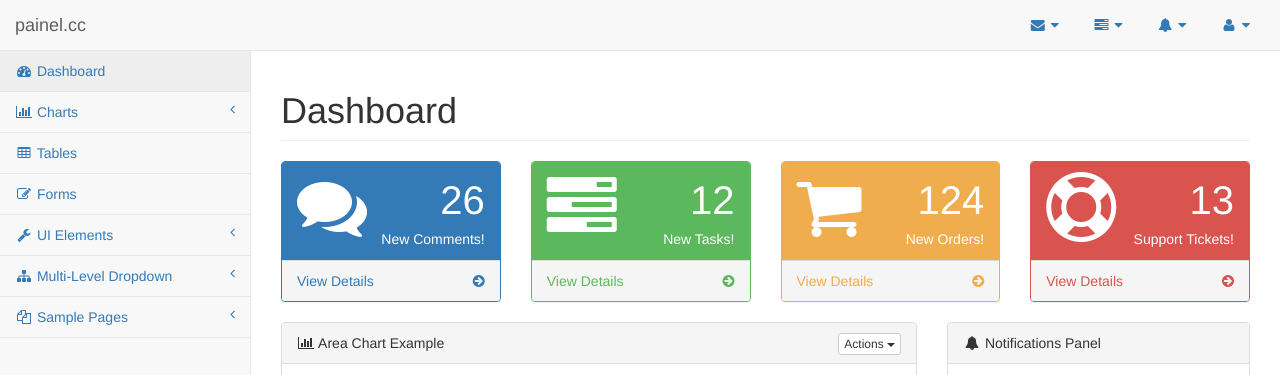
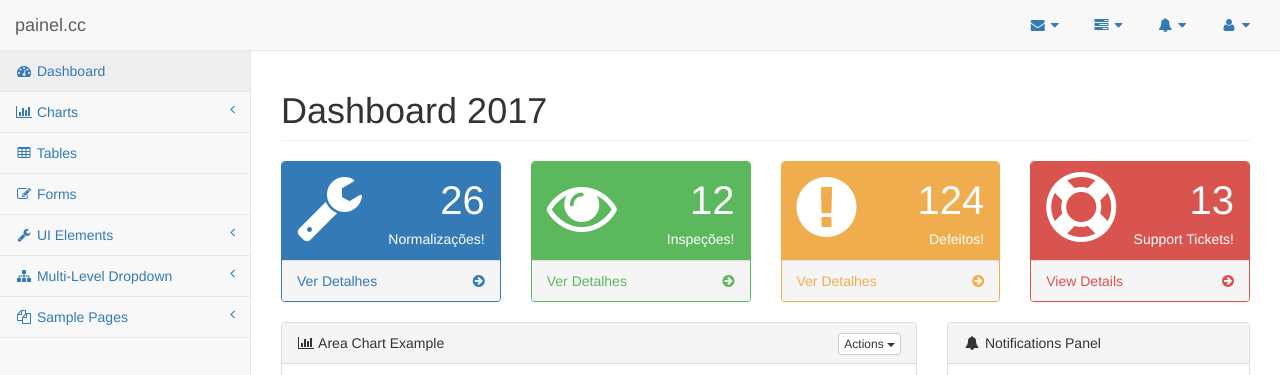
Before and after one commit to herkeios/dashboard, a website: page painelcc_dashboard/pages/index.html in a window 1280 px wide. Shown: the top 375 px of the page. Drawn offline with Linux system fonts and the light colour scheme.

Commit message:
Alteracao de icones pagina inicial

```diff
--- a/painelcc_dashboard/pages/index.html
+++ b/painelcc_dashboard/pages/index.html
@@ -362,7 +362,7 @@
         <div id="page-wrapper">
             <div class="row">
                 <div class="col-lg-12">
-                    <h1 class="page-header">Dashboard</h1>
+                    <h1 class="page-header">Dashboard 2017</h1>
                 </div>
                 <!-- /.col-lg-12 -->
             </div>
@@ -373,17 +373,17 @@
                         <div class="panel-heading">
                             <div class="row">
                                 <div class="col-xs-3">
-                                    <i class="fa fa-comments fa-5x"></i>
+                                    <i class="fa fa-wrench fa-5x"></i>
                                 </div>
                                 <div class="col-xs-9 text-right">
                                     <div class="huge">26</div>
-                                    <div>New Comments!</div>
+                                    <div>Normaliza&ccedil;&otilde;es!</div>
                                 </div>
                             </div>
                         </div>
                         <a href="#">
                             <div class="panel-footer">
-                                <span class="pull-left">View Details</span>
+                                <span class="pull-left">Ver Detalhes</span>
                                 <span class="pull-right"><i class="fa fa-arrow-circle-right"></i></span>
                                 <div class="clearfix"></div>
                             </div>
@@ -395,17 +395,17 @@
                         <div class="panel-heading">
                             <div class="row">
                                 <div class="col-xs-3">
-                                    <i class="fa fa-tasks fa-5x"></i>
+                                    <i class="fa fa-eye fa-5x"></i>
                                 </div>
                                 <div class="col-xs-9 text-right">
                                     <div class="huge">12</div>
-                                    <div>New Tasks!</div>
+                                    <div>Inspe&ccedil;&otilde;es!</div>
                                 </div>
                             </div>
                         </div>
                         <a href="#">
                             <div class="panel-footer">
-                                <span class="pull-left">View Details</span>
+                                <span class="pull-left">Ver Detalhes</span>
                                 <span class="pull-right"><i class="fa fa-arrow-circle-right"></i></span>
                                 <div class="clearfix"></div>
                             </div>
@@ -417,17 +417,17 @@
                         <div class="panel-heading">
                             <div class="row">
                                 <div class="col-xs-3">
-                                    <i class="fa fa-shopping-cart fa-5x"></i>
+                                    <i class="fa fa-exclamation-circle fa-5x"></i>
                                 </div>
                                 <div class="col-xs-9 text-right">
                                     <div class="huge">124</div>
-                                    <div>New Orders!</div>
+                                    <div>Defeitos!</div>
                                 </div>
                             </div>
                         </div>
                         <a href="#">
                             <div class="panel-footer">
-                                <span class="pull-left">View Details</span>
+                                <span class="pull-left">Ver Detalhes</span>
                                 <span class="pull-right"><i class="fa fa-arrow-circle-right"></i></span>
                                 <div class="clearfix"></div>
                             </div>
```
